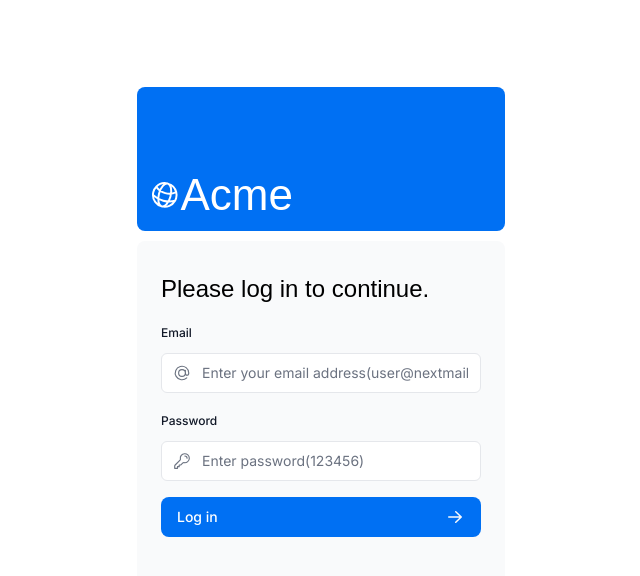
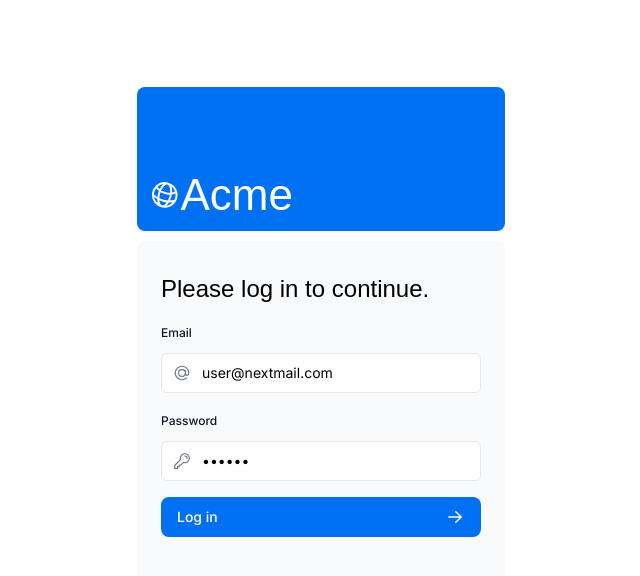
Before and after one commit to 0xhude/nextjs-dashboard, a Next.js app: page /login in a window 1280 px wide. Shown: the top 576 px of the page, without its empty margins (319-959 px from the left). Built offline with nearby package versions, Linux system fonts and the light colour scheme; a web font is replaced by a local one.

Commit message:
set-defaultvalue

```diff
--- a/app/ui/login-form.tsx
+++ b/app/ui/login-form.tsx
@@ -40,7 +40,8 @@ export default function LoginForm() {
                 id="email"
                 type="email"
                 name="email"
-                placeholder="Enter your email address(user@nextmail.com)"
+                placeholder="Enter your email address"
+                defaultValue="user@nextmail.com"
                 required
               />
               <AtSymbolIcon className="pointer-events-none absolute left-3 top-1/2 h-[18px] w-[18px] -translate-y-1/2 text-gray-500 peer-focus:text-gray-900" />
@@ -59,7 +60,8 @@ export default function LoginForm() {
                 id="password"
                 type="password"
                 name="password"
-                placeholder="Enter password(123456)"
+                placeholder="Enter password"
+                defaultValue="123456"
                 required
                 minLength={6}
               />
```
